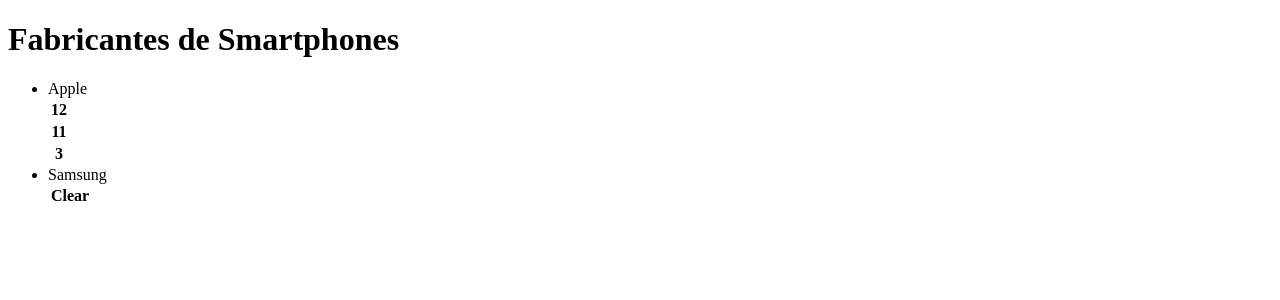
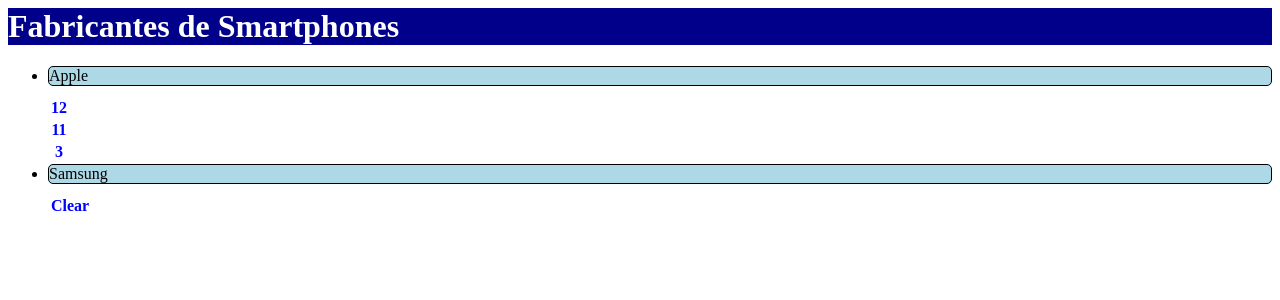
Before and after one commit to gabrielcespedes/prueba1, a Django app: page /phone/ in a window 1280 px wide. Shown: the top 300 px of the page. Run offline with Django 3.2, Linux system fonts and the light colour scheme; data comes from the database, SQL or seed files in the repository; both versions use the stored data as it was after the commit; lists and menus that the app fills with data are empty.

Commit message:
version con CSS

```diff
--- /dev/null
+++ b/phone/static/phone/style.css
@@ -0,0 +1,23 @@
+li {
+    border: 1px solid black;
+    border-radius: 5px;
+    background-color: lightblue;
+    margin-bottom: 10px;
+}
+
+form {
+    background-color: lightblue;
+}
+
+h1 {
+    background-color: darkblue;
+    color: white;
+}
+
+th {
+    color: blue;
+}
+
+td {
+    color: darkblue;
+}
--- a/phone/templates/phone/fabricantes.html
+++ b/phone/templates/phone/fabricantes.html
@@ -1,3 +1,6 @@
+{% load static %}
+<link rel="stylesheet" type="text/css" href="{% static 'phone/style.css' %}">
+
 <!DOCTYPE html>
 <html lang="en">
 <head>
--- a/phone/templates/phone/smartphone_create.html
+++ b/phone/templates/phone/smartphone_create.html
@@ -1,3 +1,6 @@
+{% load static %}
+<link rel="stylesheet" type="text/css" href="{% static 'phone/style.css' %}">
+
 <!DOCTYPE html>
 <html lang="en">
 <head>
```
Also changed, not shown: db.sqlite3.
